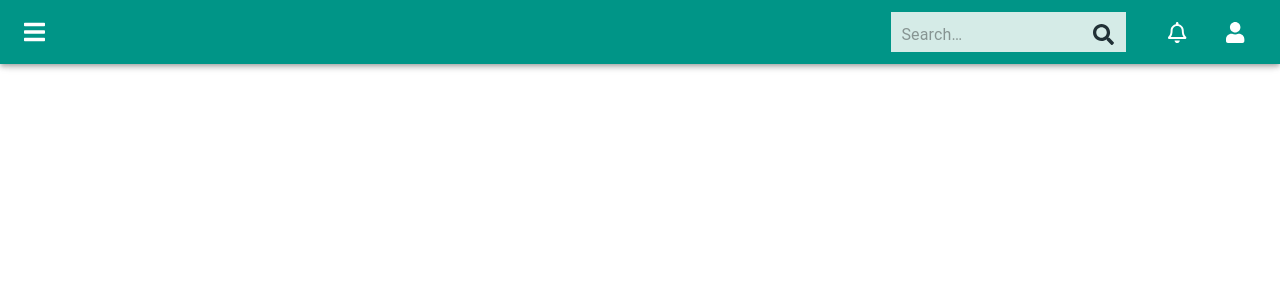
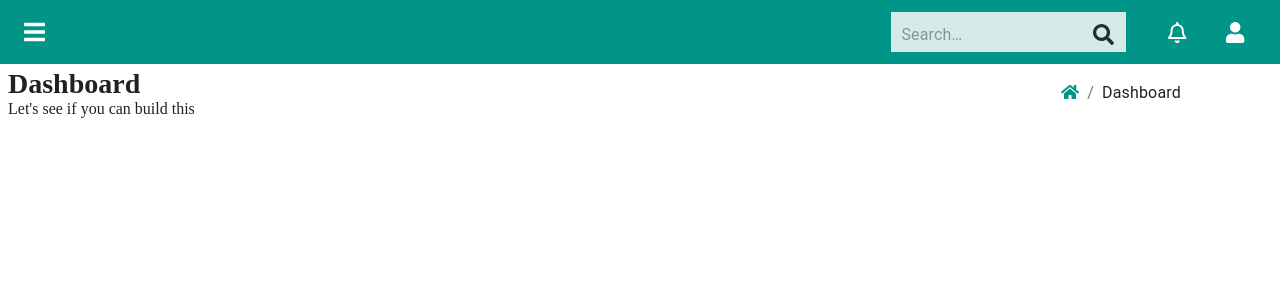
Before and after one commit to Nathiington/seriti_assesment, a React (Create React App) app: page /dashboard in a window 1280 px wide. Shown: the top 300 px of the page. Built offline with nearby package versions, Linux system fonts and the light colour scheme.

Commit message:
Header complete

```diff
--- a/src/Components/Dashboard.js
+++ b/src/Components/Dashboard.js
@@ -1,4 +1,5 @@
 import React from 'react'
+import Header from './Header'
 import Sidebar from './Sidebar'
 
 export default function Dashboard() {
--- /dev/null
+++ b/src/Components/Header.js
@@ -0,0 +1,11 @@
+import { Card } from '@material-ui/core'
+import React from 'react'
+
+
+export default function Header() {
+    return (
+        <div style={{width:'100%'}}>
+
+        </div>
+    )
+}
--- a/src/Components/Sidebar.js
+++ b/src/Components/Sidebar.js
@@ -1,9 +1,10 @@
-import { AppBar, Drawer, IconButton, List, ListItem, ListItemIcon, ListItemText, Toolbar,InputBase } from '@material-ui/core'
+import { AppBar, Drawer, IconButton, List, ListItem, ListItemIcon, ListItemText, Toolbar,InputBase,Paper,Grid,Breadcrumbs,Typography } from '@material-ui/core'
 import React from 'react'
 import { FontAwesomeIcon } from '@fortawesome/react-fontawesome'
-import { faUser, faWindowClose, faBars, faSearch } from '@fortawesome/free-solid-svg-icons'
+import { faUser, faWindowClose, faBars, faSearch, faHome } from '@fortawesome/free-solid-svg-icons'
 import { faBell } from '@fortawesome/free-regular-svg-icons'
 import { createMuiTheme, makeStyles, MuiThemeProvider } from '@material-ui/core/styles'
+import { Link } from 'react-router-dom'
 
 
 // Sidebar and Navbar
@@ -83,7 +84,8 @@ export default function Sidebar() {
 
     return (
         <MuiThemeProvider theme={colortheme}>
-            <AppBar position="fixed" >
+        {/* Navbar and Sidebar */}
+            <AppBar position="fixed" elevation={0}>
                 <Toolbar>
                     <IconButton color="secondary"
                         aria-label="open drawer"
@@ -179,6 +181,45 @@ export default function Sidebar() {
                 </List>
 
             </Drawer>
+        {/* Header */}
+        <div style={{
+                height: '60px'
+        }}></div>
+        <div>
+            <Paper elevation={0} >
+                <Grid container direction="row" alignItems="center" justify="center">
+                    <Grid item md={3} sm={4} xs={1} lg={3}>
+                        <Grid container direction="column" alignItems="stretch" justify="center">
+                            <Grid item md  style={{fontSize:'28px', fontWeight:'bold'}}>
+                                Dashboard
+                            </Grid>
+                            <Grid item md>
+                                Let's see if you can build this
+                            </Grid>
+                        </Grid>
+                    </Grid>
+                    <Grid item md sm xs lg>
+
+                    </Grid>
+                    <Grid item md={2} sm={1} xs={1} lg={2}>
+                            <Breadcrumbs>
+                                <Link><FontAwesomeIcon icon={ faHome}/></Link>
+                                <Link><Typography color="textPrimary">Dashboard</Typography></Link>
+                            </Breadcrumbs>
+                    </Grid>
+                </Grid>
+            </Paper>
+        </div>
+
+        {/* Body */}
+        <div style={{
+            height: '60px'
+        }}></div>
+        <Grid direction="row" justify="center" alignItems="center">
+
+        </Grid>
+
+
         </MuiThemeProvider>
     )
 }
```
Also changed, not shown: 1 other file (tests, documents, lock files or other folders).
